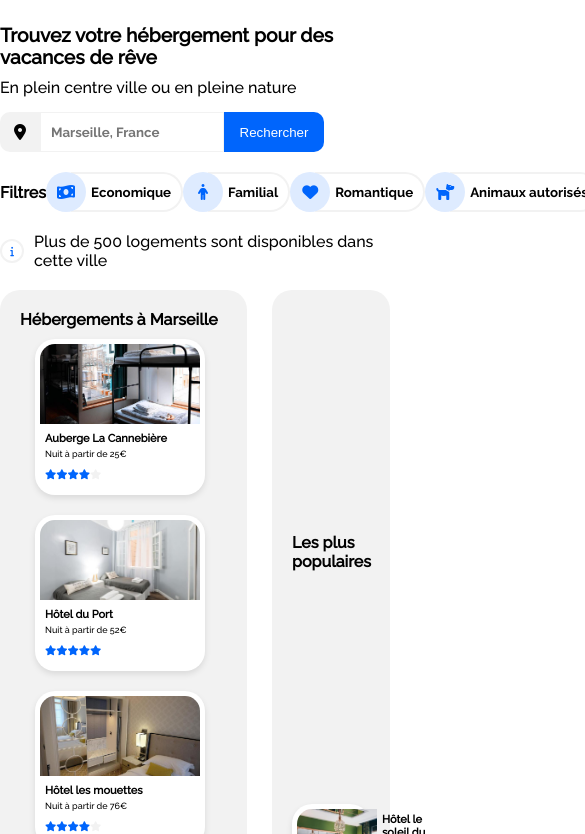
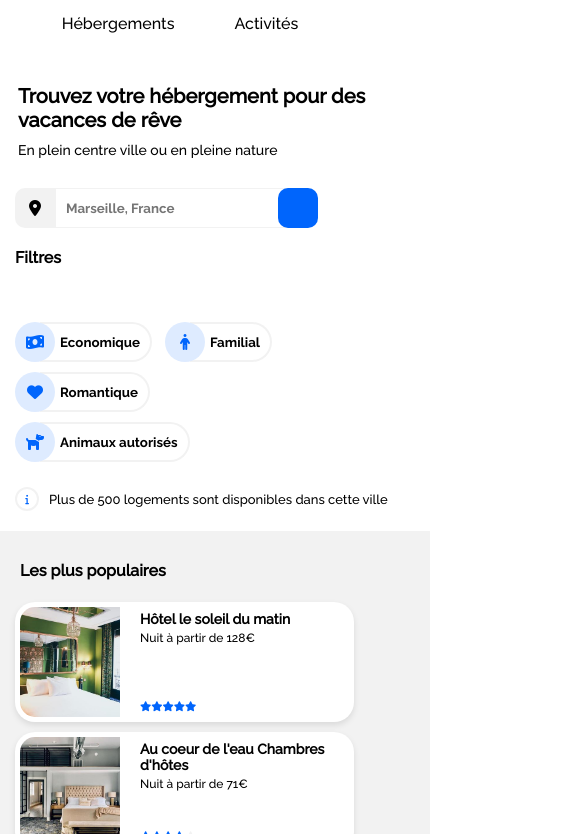
Before and after one commit to Julien24071985/P2-JU, a plain HTML site: page index.html in a window 390 px wide. Shown: the part 93-927 px from the top of the page, 585 px wide, since content can reach past the window. Drawn offline with Linux system fonts and the light colour scheme.

Commit message:
Desktop mobile

```diff
--- a/index.html
+++ b/index.html
@@ -35,11 +35,11 @@
             <form class="search-form">
                 <i class="search-form-i fas fa-map-marker-alt"></i>
                 <input type="text" placeholder="Marseille, France">
-                <button>Rechercher</button>
+                <button><span>Rechercher</span></button>
             </form>
                 <ul class="filtres">
                     <h2>Filtres</h2>
-                    <li><i class="bill fas fa-money-bill-wave filtres-i"></i><input type="button" value="Economique"></li>
+                    <li><i class="bill fas fa-money-bill-wave filtres-i"></i><input class="down" type="button" value="Economique"></li>
                     <li><i class="guy fas fa-male filtres-i"></i><input type="button" value="Familial"></li>
                     <li><i class="fas fa-heart filtres-i"></i><input type="button" value="Romantique"></li>
                     <li><i class="fas fa-dog filtres-i"></i><input type="button" value="Animaux autorisés"></li>
@@ -203,7 +203,7 @@
                         </figure></li>
 
 
-                        <li><figure class="mini-activités m-card">
+                        <li><figure class="mini-activités m-card fdp">
                             <a href="./Booki/images/activites/1_xlarge/paul-hermann-QFTrLdQIRhI-unsplash.jpg"><img src="./Booki/images/activites/4_small/paul-hermann-QFTrLdQIRhI-unsplash.jpg" alt="Photo Fort">
                             <figcaption class="activités-info"><h3>Fort de Pomègues</h3></figcaption></a></figure>
                         <figure class="mini-activités s-card frioul">
@@ -218,11 +218,11 @@
                         </figure></li>
 
 
-                        <li><figure class="mini-activités s-card">
+                        <li><figure class="mini-activités s-card ndg">
                             <a href="./Booki/images/activites/1_xlarge/florian-wehde-xW9e8gdotxI-unsplash.jpg"><img src="./Booki/images/activites/4_small/florian-wehde-xW9e8gdotxI-unsplash.jpg" alt="Photo Eglise">
                             <figcaption class="activités-info"><h3>Notre-Dame-de-la-Garde</h3></figcaption></a>
                         </figure>
-                        <figure class="mini-activités m-card parc">
+                        <figure class="mini-activités m-card parc pl">
                             <a href="./Booki/images/activites/1_xlarge/mlena-paulin-wH2-EJoDcV0-unsplash.jpg"><img src="./Booki/images/activites/4_small/lena-paulin-wH2-EJoDcV0-unsplash.jpg" alt="Photo Parc">
                             <figcaption class="activités-info"><h3>Parc Longchamp</h3></figcaption></a>
                         </figure></li>
--- a/style.css
+++ b/style.css
@@ -13,6 +13,7 @@
     font-family: "Raleway-medium";
     src: url(./Booki/fonts/Raleway-Medium.ttf);
 }
+
 
 body {
     font-family: "Raleway-medium", sans-serif;
@@ -55,10 +56,12 @@ header {
 #Logo {
     width: 100px;
     image-rendering: pixelated;
+    margin-left: 25px;
 }
 
 .Header-UL {
     display: flex;
+    margin-right: 20px;
 }
 .Header-UL li {
     padding: 0 10px;
@@ -87,18 +90,21 @@ main {
 }
 h1 {
     font-size: 1.2em;
+    margin-left: 35px;
 }
 h2 {
     font-size: 1em;
 }
 .centre-ville {
     margin-top: 10px;
+    margin-left: 35px;
 }
 form {
     display: flex;
     align-items: center;
     justify-content: flex-start;
     margin: 15px 0;
+    margin-left: 35px;
 
 
 }
@@ -133,14 +139,16 @@ button {
     border-top-right-radius: 10px;
     border-bottom-right-radius: 10px;
     border-style: none;
+}
 
 
-}
+
 
 /* *****FILTRES****** */
 
 .filtres {
     margin-top: 20px;
+    margin-left: 40px;
     max-width: 75%;
     display: flex;
     justify-content: space-between;
@@ -193,6 +201,7 @@ button {
     justify-content: flex-start;
     align-items: center;
     margin-top: 20px;
+    margin-left: 40px;
 }
 
 .logements-dispo p {
@@ -332,7 +341,7 @@ button {
 
 .activités ul {
     display: flex;
-
+    margin-left: 20px;
 }
 
 .activités-info {
@@ -347,7 +356,7 @@ button {
 
 .activités h2 {
     margin-top: 50px;
-    margin-left: 25px;
+    margin-left: 35px;
 
 }
 
@@ -411,9 +420,13 @@ footer {
 
 }
 
+footer ul {
+    margin-left: 25px;
+}
+
 footer li {
-    line-height: 30px;
-
+    line-height: 28px;
+    font-size: 15px;
 
 
 }
@@ -423,3 +436,227 @@ footer strong {
 
 
 }
+
+/* *********SMARTPHONE********* */
+
+@media all and (max-width : 480px) {
+
+    header {
+        padding-top: 30px;
+        line-height: 80px;
+        margin-bottom: 0;
+        flex-direction: column;
+    }
+
+    .Header-UL li {
+        padding-right: 35px;
+        padding-left: 25px;
+
+    }
+
+    .Header-UL li:hover::after  {
+        content: "";
+        /* position: absolute;
+        left: 0;
+        top: -14px;
+        height: 2px; */
+        width: 100%;
+        background-color: blue;
+
+    }
+    .Header-UL li:hover a {
+        color: blue;
+    }
+
+
+    h1 {
+        font-size: 20px;
+        margin-left: 18px;
+    }
+
+    .centre-ville {
+        margin-left: 18px;
+        font-size: 14px;
+    }
+
+    form {
+        margin-left: 15px;
+        margin-top: 30px;
+    }
+
+    form input {
+        border-right: none;
+        padding-right: 55px;
+
+    }
+
+    button {
+        width: 40px;
+        border-radius: 10px;
+        margin-left: -15px;
+
+    }
+
+    span {
+        display: none;
+    }
+
+    .filtres {
+        display: flex;
+        align-items: flex-start;
+        flex-direction: column;
+        margin-left: 15px;
+    }
+
+    .guy {
+        margin-left: 150px;
+    }
+
+    .bill  {
+        margin-top: 100px;
+    }
+
+    .down {
+        margin-top: 100px;
+    }
+
+
+    .filtres li {
+        height: 50px;
+    }
+
+   .logements-dispo {
+       margin-left: 15px;
+
+   }
+
+   .logements-dispo p {
+       font-size: 13px;
+
+   }
+
+   .choix-hotels {
+       flex-direction: column-reverse;
+   }
+
+   .populaires {
+       width: 100%;
+       border-radius: 0px;
+   }
+
+   .populaires h2 {
+       margin-top: 10px;
+       margin-bottom: 12px;
+   }
+
+   .images-populaires {
+       width: 87%;
+       margin-left: -5px;
+   }
+
+   .images-populaires a {
+       height: 110px;
+   }
+
+   .images-populaires figure {
+       margin-bottom: 0;
+   }
+
+   .images-populaires img {
+       height: 110px;
+       min-width: 100px;
+   }
+
+   .images-populaires figcaption {
+       margin-left: 15px;
+
+   }
+
+   .images-populaires h3 {
+       font-size: 14px;
+   }
+
+   .images-populaires p {
+       font-size: 12px;
+   }
+
+   .hebergements {
+       background-color: transparent;
+   }
+
+   .hebergements h2 {
+       margin-bottom: 10px;
+   }
+
+   .images-hebergements {
+       justify-content: center;
+
+   }
+
+   .card-hebergements {
+       width: 270px;
+       margin-left: -5px;
+       margin-bottom: 5px;
+   }
+
+   .card-hebergements img {
+       height: 100px;
+   }
+
+   .card-hebergements h3 {
+       font-size: 14px;
+   }
+
+   .card-hebergements p {
+       font-size: 13px;
+   }
+
+   .afficher-plus {
+       font-weight: bold;
+       font-size: 15px;
+       margin-top: 15px;
+   }
+
+   .activités h2 {
+       margin: 20px 35px 5px 20px;
+   }
+
+   .activités ul {
+       flex-direction: column;
+       margin-left: 0;
+       align-items: center;
+   }
+
+
+   .activités figure {
+       width: 278px;
+       height: 160px;
+       margin-left: 5px;
+   }
+
+   .activités img {
+        width: 278px;
+        height: 120px;
+   }
+
+   .frioul {
+       margin-top: 20px;
+   }
+
+   .pl {
+       margin-top: 20px;
+   }
+
+   footer {
+       flex-direction: column;
+       padding-top: 25px
+   }
+
+   footer ul {
+       margin-left: -15px;
+
+   }
+
+   footer li {
+       font-size: 13px;
+   }
```
